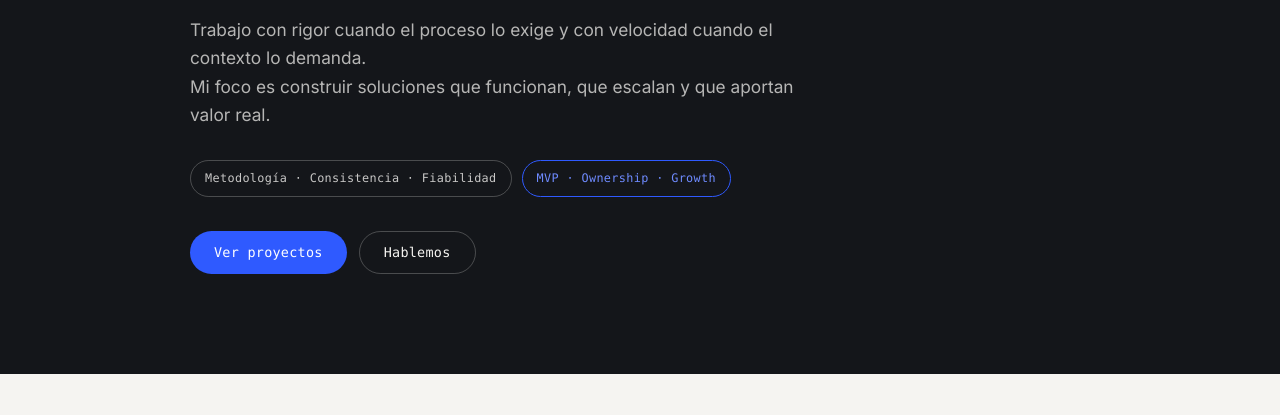
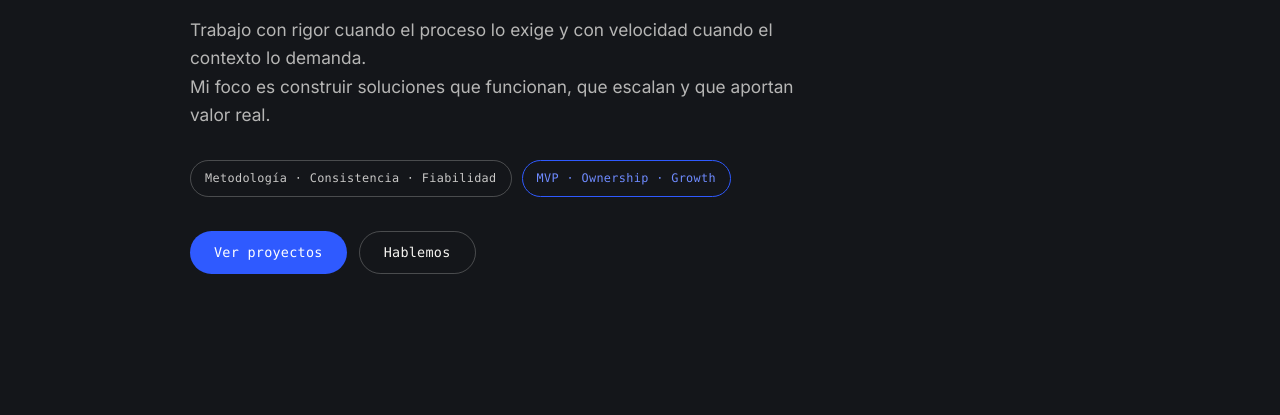
Before and after one commit to guille15j/portfolio_personal, a plain HTML site: page nuevo.html in a window 1280 px wide. Shown: the part 384-799 px from the top of the page. Drawn offline with Linux system fonts and the light colour scheme.

Commit message:
Update: Prueba tamaño Hero

```diff
--- a/identidad.css
+++ b/identidad.css
@@ -158,8 +158,10 @@ nav{ display:flex; align-items:center; gap: clamp(14px, 2.4vw, 30px); }
 
 /* ===================== HERO ===================== */
 .hero{
-  background: var(--carbon); color: var(--smoke);
+  background: var(--carbon);
+  color: var(--smoke);
   padding: clamp(64px, 11vw, 130px) var(--pad) clamp(56px, 9vw, 100px);
+  height: 95dvh;
 }
 .hero-inner{ max-width: 900px; margin: 0 auto; }
 .hero h1{ color: var(--white); margin-bottom: 22px; }
```
